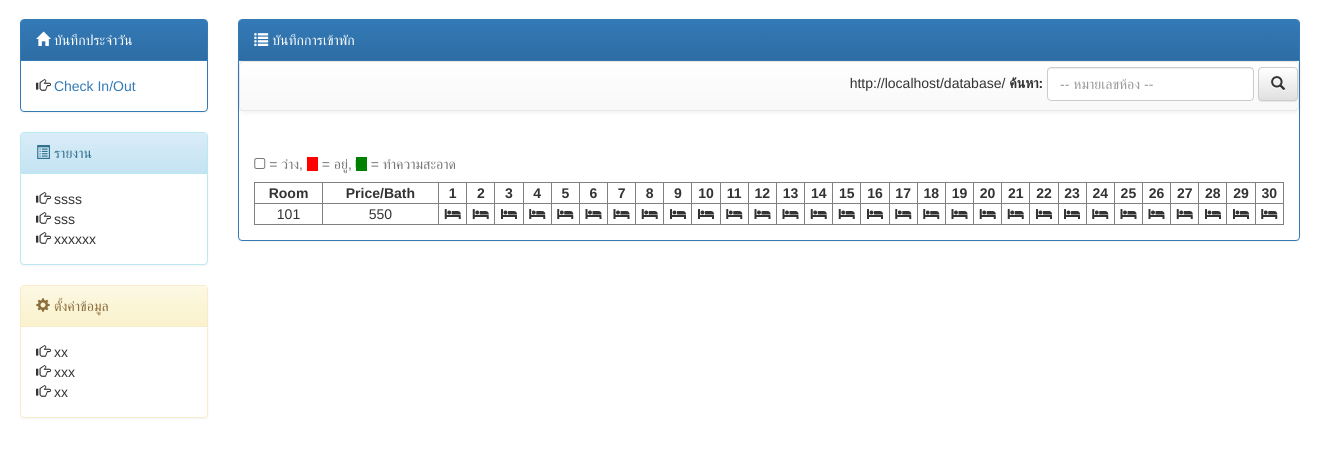
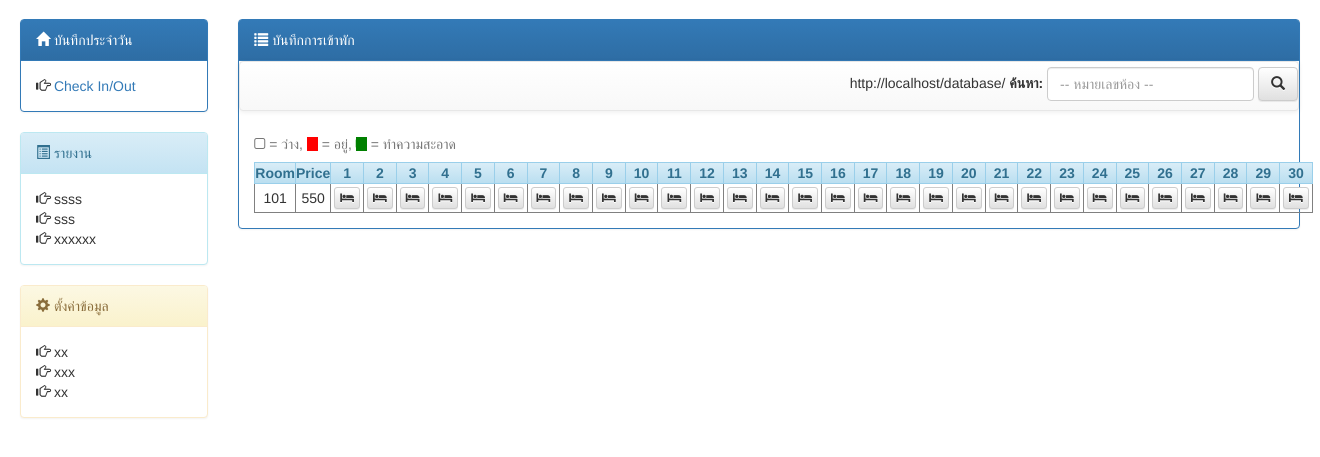
Before and after one commit to mynameistecs51/rentRoom, a CodeIgniter app: page /database/ in a window 1320 px wide. Shown: the part 51-508 px from the top of the page. Run offline with CodeIgniter, Linux system fonts and the light colour scheme.

Commit message:
update index.php

```diff
--- a/application/views/index.php
+++ b/application/views/index.php
@@ -85,7 +85,7 @@
 			<div class="panel panel-primary">
 				<div class="panel-heading"><i class="glyphicon glyphicon-list"></i> บันทึกการเข้าพัก</div>
 
-				<div class="navbar navbar-default" style="padding-top:5px;">
+				<div class="navbar navbar-default" style="padding-top:5px;margin-bottom: 0px;">
 					<div class="form-inline">
 						<div class="form-group pull-right">
 							<?php echo base_url(); ?>
@@ -101,25 +101,27 @@
 				<div class="panel-body">
 					<table width="100%" border="1" >
 						<caption>
-						<i class="fa fa-square-o" aria-hidden="true" ></i> = ว่าง,
-						<i class="fa fa-square-o" aria-hidden="true" style="background-color:red;color:red;"></i> = อยู่,
-						<i class="fa fa-square-o" aria-hidden="true" style="background-color:green;color:green;"></i> = ทำความสะอาด
+							<i class="fa fa-square-o" aria-hidden="true" ></i> = ว่าง,
+							<i class="fa fa-square-o" aria-hidden="true" style="background-color:red;color:red;"></i> = อยู่,
+							<i class="fa fa-square-o" aria-hidden="true" style="background-color:green;color:green;"></i> = ทำความสะอาด
 						</caption>
 						<thead >
-							<tr  >
+							<tr class="alert-info" >
 								<th style="text-align: center;"> Room</th>
-								<th style="text-align: center;"> Price/Bath</th>
+								<th style="text-align: center;"> Price</th>
 								<?php for ($i=$startDay; $i <= $lastDay; $i++) :?>
 									<th style="text-align: center;"> <?php echo $i; ?></th>
 								<?php endfor ?>
 							</tr>
 						</thead>
 						<tbody >
-							<tr>
-								<td style="text-align: center;">101</td>
+							<tr >
+								<td style="text-align: center;" class="alert-default">101</td>
 								<td style="text-align: center;">550</td>
 								<?php for ($i=$startDay; $i <= $lastDay; $i++) :?>
-									<td style="text-align: center;" ><i class="fa fa-bed" aria-hidden="true"></i>	</td>
+									<td style="text-align: center;padding: 3px;" >
+									<button class="btn btn-default btn-xs btn_dateRoom" data-numRoom='101#<?php echo $i; ?>'><i class="fa fa-bed" aria-hidden="true"></i></button>
+									</td>
 								<?php endfor ?>
 							</tr>
 						</tbody>
```
